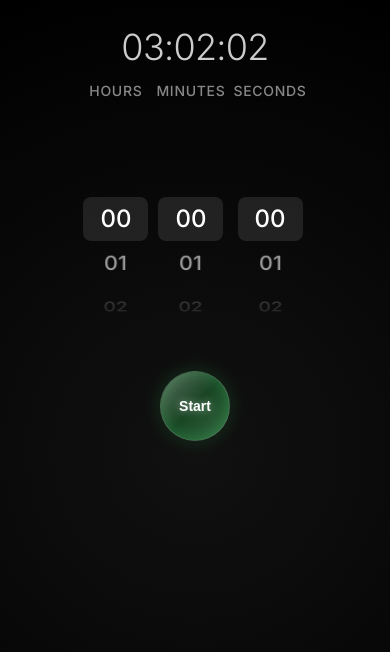
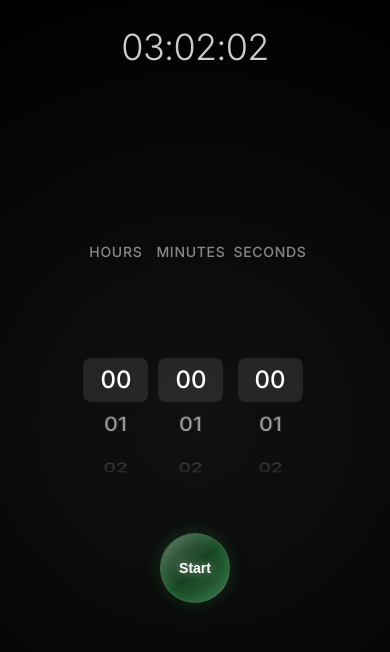
Before and after one commit to shadysaidKhimself/Stopwatch, a React (Vite) app: page / in a window 390 px wide. Shown: the top 652 px of the page. Built offline with nearby package versions, Linux system fonts and the light colour scheme; no server answers.

Commit message:
style: center timer section vertically on all devices

```diff
--- a/src/index.css
+++ b/src/index.css
@@ -112,7 +112,6 @@ body {
   width: 100%;
   padding: 0 20px;
   box-sizing: border-box;
-  margin-top: 20px;
 }
 
 .pickers-group {
@@ -210,8 +209,8 @@ body {
 /* Responsive Adjustments */
 @media (max-width: 768px) {
   .app-container {
-    justify-content: flex-start;
-    padding-top: 60px;
+    justify-content: center;
+    padding-top: 0;
   }
 
   .current-time-display {
@@ -243,7 +242,8 @@ body {
 
 @media (max-height: 700px) {
   .app-container {
-    padding-top: 40px;
+    justify-content: center;
+    padding-top: 0;
   }
 
   .timer-section {
```
